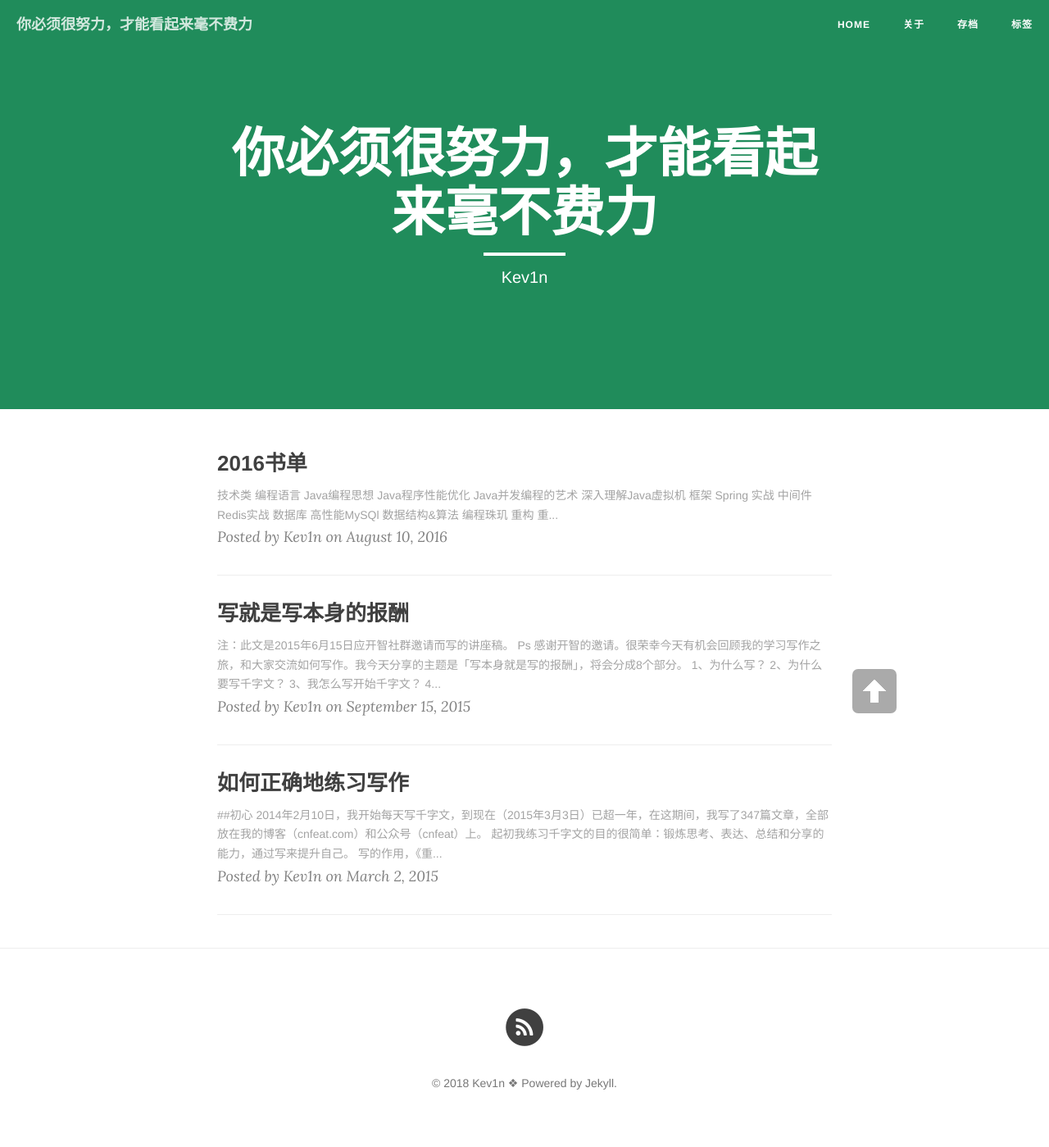
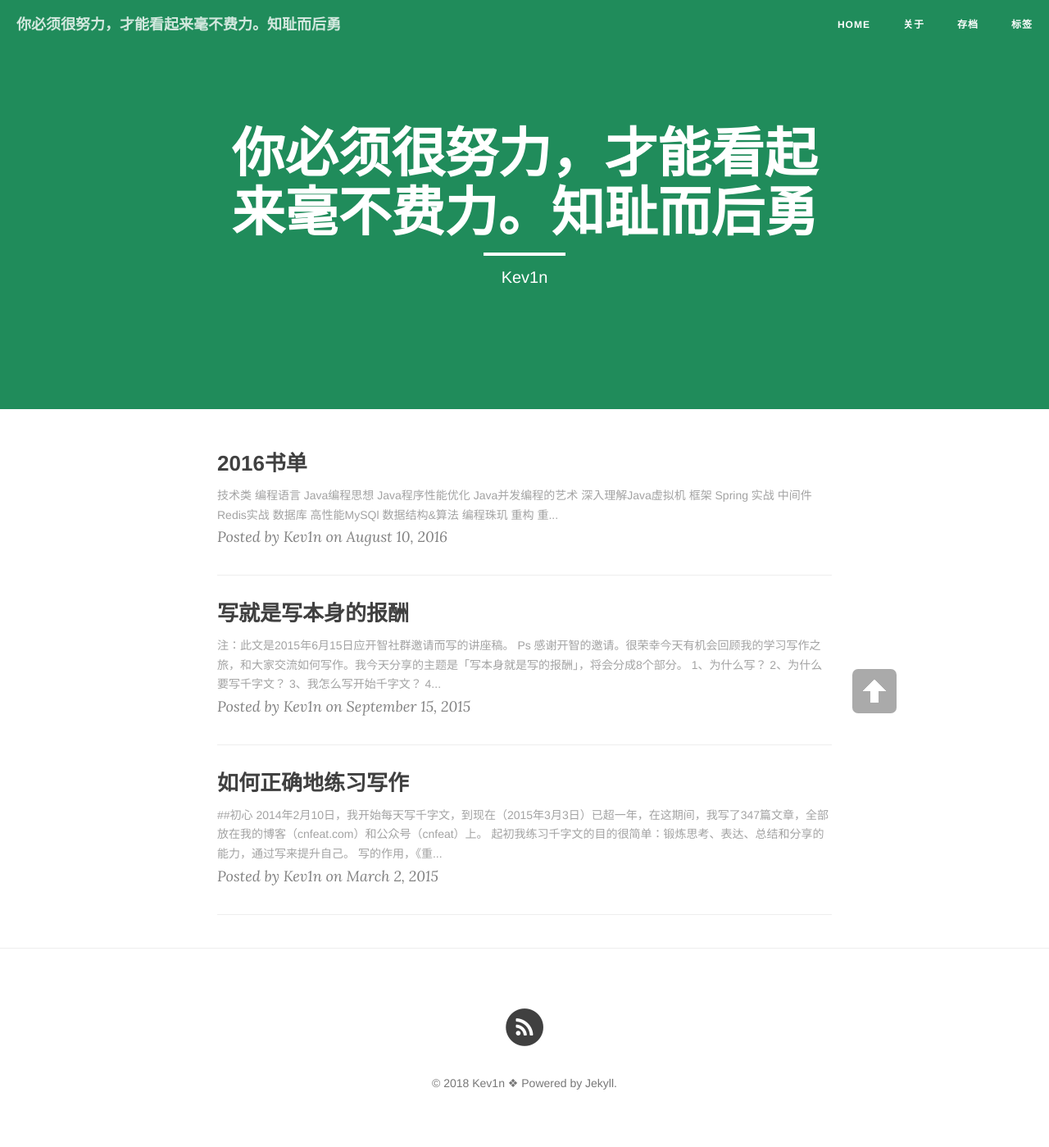
Before and after one commit to ylzyd12345/ylzyd12345.github.io, a Jekyll site: the page built from index.html, in a window 1280 px wide. Shown: the whole page at 82% size. Built offline with Jekyll 4.4.1, drawn with Linux system fonts in a browser that asks for light colours; nearby versions of some CDN libraries; the list of posts is cut into pages by our own code.

Commit message:
Update _config.yml

```diff
--- a/_config.yml
+++ b/_config.yml
@@ -1,5 +1,5 @@
 # Site settings
-title: 你必须很努力，才能看起来毫不费力
+title: 你必须很努力，才能看起来毫不费力。知耻而后勇
 header-img: "img/green.jpg"
 tagline: "cn"
 description: "Kev1n|小子"
```
